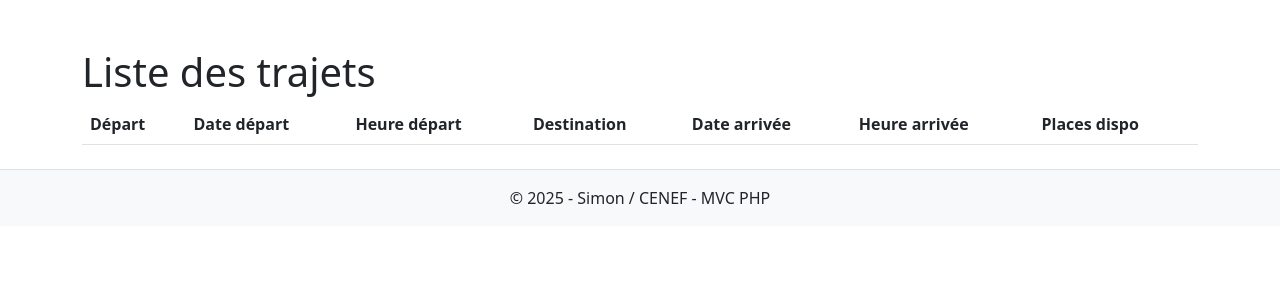
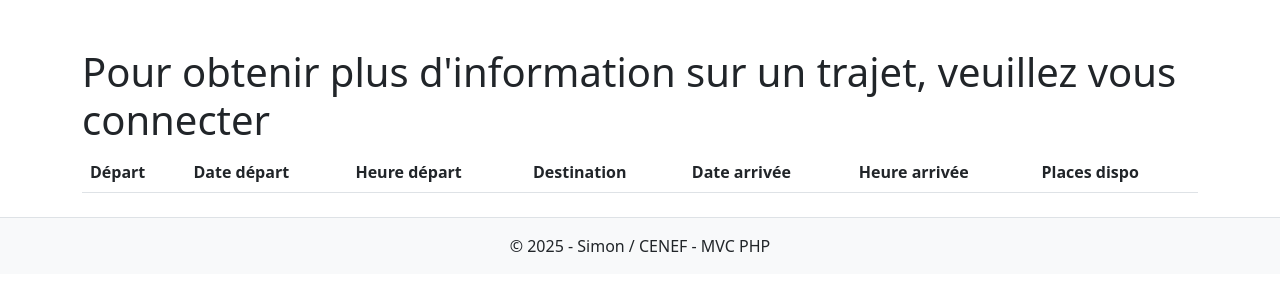
Before and after one commit to Simon69500/Touche-pas-au-klaxon, a PHP site: page /touche-pas-au-klaxon/ in a window 1280 px wide. Shown: the part 74-374 px from the top of the page. Run offline with PHP 8.4, Linux system fonts and the light colour scheme; tables that the repository leaves empty hold one stand-in row (values such as "Sample post"); lists and menus that the app fills with data are empty.

Commit message:
title home

```diff
--- a/app/Views/home/home.php
+++ b/app/Views/home/home.php
@@ -15,8 +15,15 @@
 
     <!-- Contenue principal -->
      <main class="container mt-5">
-        <h1>Liste des trajets </h1>
 
+        <!-- Titre principal personnalisé -->
+        <?php if(isset($_SESSION['user'])): ?>
+            <h1>Trajet proposés</h1>
+        <?php else: ?>
+            <h1>Pour obtenir plus d'information sur un trajet, veuillez vous connecter</h1>
+        <?php endif; ?>
+
+        <!-- Tableau des trajets -->
         <?php $baseUrl = \App\Config\Config::baseUrl(); ?>
         <table class="table table-striped">
             <thead>
```
